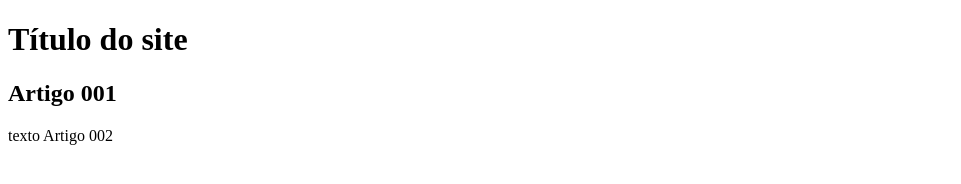
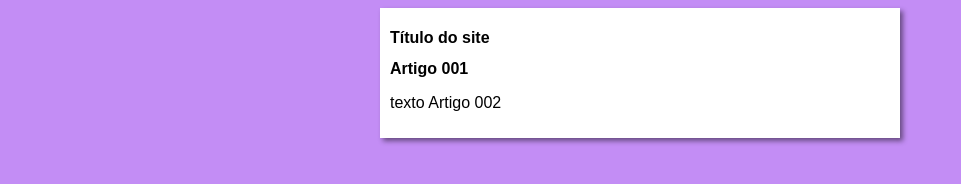
Before and after one commit to steniomax33/projeto-site, a plain HTML site: page index.html in a window 1280 px wide. Shown: the whole page, without its empty margins (0-961 px from the left). Drawn offline with Linux system fonts and the light colour scheme.

Commit message:
iniciei o design

```diff
--- /dev/null
+++ b/estilos/style.css
@@ -0,0 +1,17 @@
+* {
+    font-family: Arial, Helvetica, sans-serif;
+    font-size: 16px;
+}
+
+body {
+    background-color: rgb(195, 141, 245);
+
+}
+
+main {
+    background-color: white;
+    width: 500px;
+    margin: auto;
+    padding: 10px;
+    box-shadow: 3px 3px 5px rgba(0, 0, 0, 0.473);
+}
--- a/index.html
+++ b/index.html
@@ -5,6 +5,7 @@
     <meta http-equiv="X-UA-Compatible" content="IE=edge">
     <meta name="viewport" content="width=device-width, initial-scale=1.0">
     <title>Título do site</title>
+    <link rel="stylesheet" href="estilos/style.css">
 </head>
 <body>
     <main>
```
